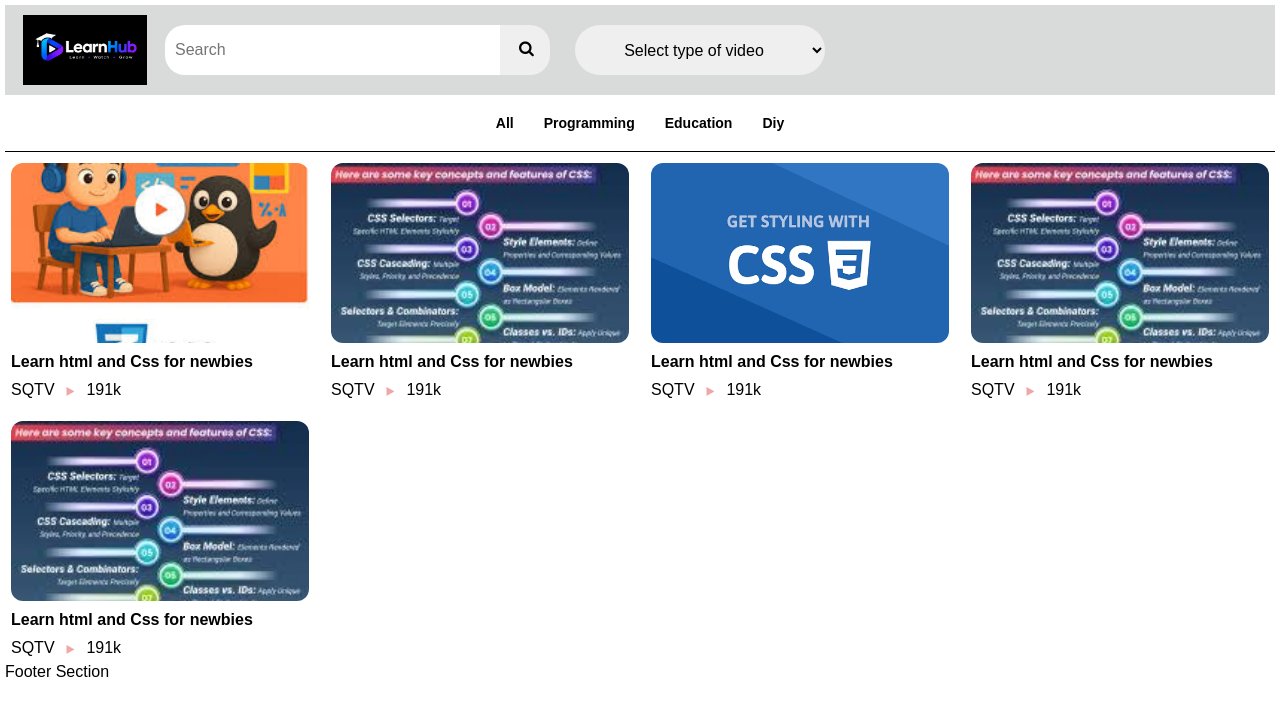
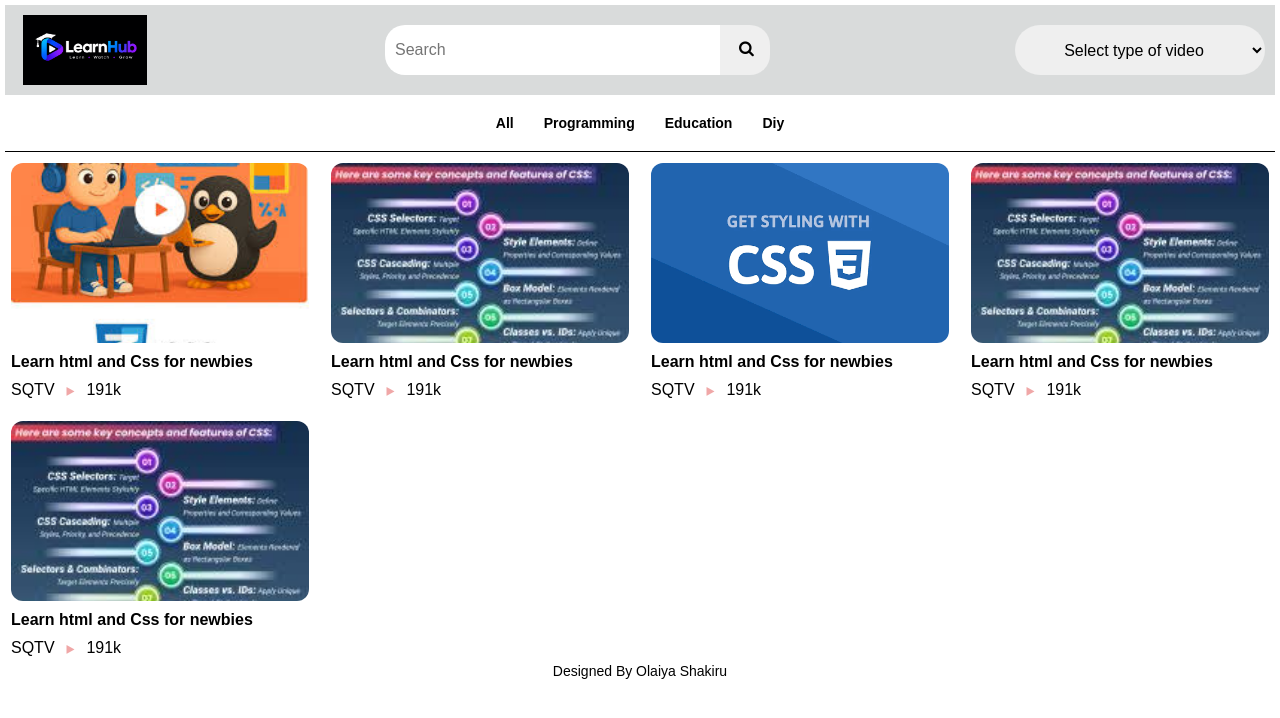
Before and after one commit to 23hertz/learnHub, a plain HTML site: page index.html in a window 1280 px wide. Drawn offline with Linux system fonts and the light colour scheme.

Commit message:
fixing of the header for desktop display

```diff
--- a/index.html
+++ b/index.html
@@ -90,7 +90,7 @@
             </section>
         </main>
         <footer>
-            Footer Section
+            Designed By Olaiya Shakiru
         </footer>
     </div>
 </body>
--- a/style.css
+++ b/style.css
@@ -187,10 +187,18 @@ nav ul li a:hover
     color: #f0a7a7;
 }
 
+footer
+{
+    text-align: center;
+    font-size: 14px;
+    font-weight: 400;
+}
+
 @media (min-width: 768px) {
 
     header {
         flex-direction: row;
+        justify-content: space-between;
         flex-wrap: wrap;
         align-items: center;
 
@@ -220,6 +228,15 @@ nav ul li a:hover
         width: 250px;
     }
 
+    header {
+        flex-direction: row;
+        justify-content: space-between;
+        flex-wrap: wrap;
+        align-items: center;
+
+    }
+
+
   .main-page  {
     display: grid;
     grid-template-columns:repeat(3, minmax(0, 1fr));
```
